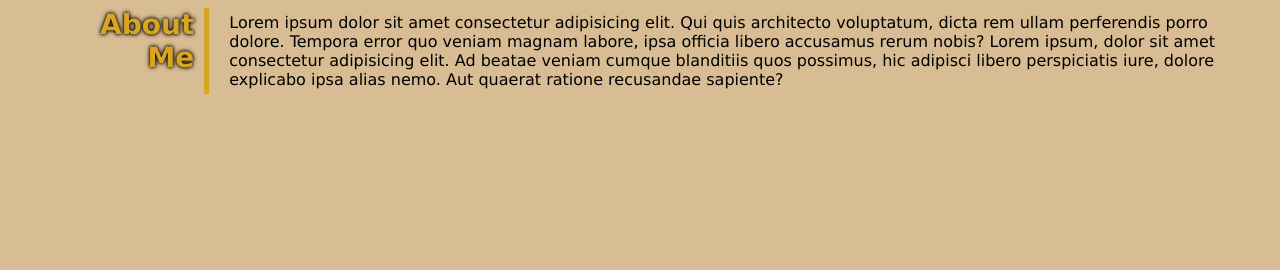
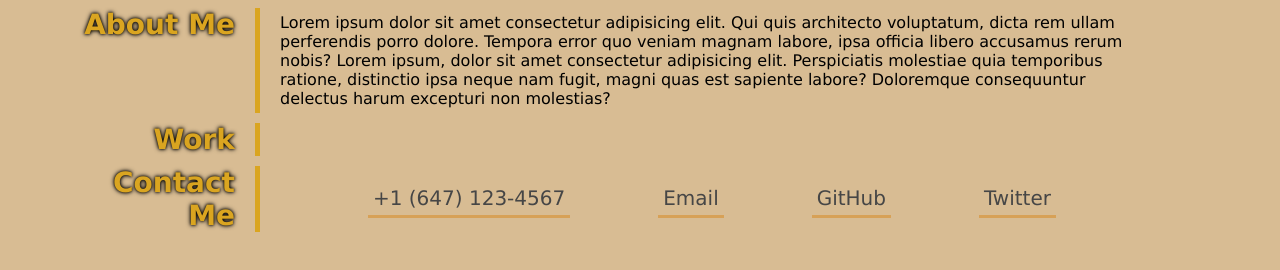
Before and after one commit to NadeemTalaat/Project-Portfolio, a plain HTML site: page index.html in a window 1280 px wide. Shown: the part 252-522 px from the top of the page. Drawn offline with Linux system fonts and the light colour scheme.

Commit message:
Add Contact Me section

```diff
--- a/assets/css/styles.css
+++ b/assets/css/styles.css
@@ -79,39 +79,74 @@ header {
 }
 
 main {
-  display: flex;
-  justify-content: space-around;
+
 }
 
 .container {
   display: flex;
+  flex-wrap: wrap;
+  width: 100%;
   margin: 10px 0px;
 }
 
 .desc {
-  width: 150px;
+  width: 12.5%;
   text-align: right;
-  margin: 0px 10px 0px 100px;
+  margin: 0px 20px 0px 75px;
 }
 
 .desc h1 {
   padding: 0;
   margin: 0;
+  min-width: fit-content;
   font-size: 175%;
   color: var(--tertiary-color);;
   text-shadow: 0 0 3px #000000, 0 0 5px #000000;
+  text-align: right;
 }
 
-.card {
+.content {
   display: flex;
   align-items: center;
+  width: 67.5%;
   margin: 0px 0px;
-  padding: 0px 20px;
+  padding: 0px 0px 0px 20px;
   border-left: 5px solid var(--tertiary-color);
-  margin:
 }
 
-.card p {
+.content p {
   padding: 5px 0px;
   margin: 0px;
 }
+
+#projects {
+  display: flex;
+  flex-wrap: wrap;
+  justify-content: space-around;
+}
+
+#main-project {
+  flex: 1 1 5;
+}
+
+#contactMe ul {
+  display: flex;
+  padding: 0;
+  margin: 0;
+  width: 100%;
+  justify-content: space-evenly;
+}
+
+#contactMe li {
+  display: inline;
+  padding: 5px 5px;
+  padding-bottom: 5px;
+  border-bottom: 3px solid var(--primary-color);
+  font-size: 125%;
+  color: var(--secondary-color);
+}
+
+#contactMe li a {
+  text-decoration: none;
+  color: inherit;
+}
--- a/index.html
+++ b/index.html
@@ -32,14 +32,53 @@
   </header>
 
   <main>
-    <section class="container" id="About Me">
+    <!-- About Me -->
+    <section class="container" id="aboutMe">
       <section class="desc">
         <h1>About Me</h1>
       </section>
 
-      <section class="card">
-        <p>Lorem ipsum dolor sit amet consectetur adipisicing elit. Qui quis architecto voluptatum, dicta rem ullam perferendis porro dolore. Tempora error quo veniam magnam labore, ipsa officia libero accusamus rerum nobis? Lorem ipsum, dolor sit amet consectetur adipisicing elit. Ad beatae veniam cumque blanditiis quos possimus, hic adipisci libero perspiciatis iure, dolore explicabo ipsa alias nemo. Aut quaerat ratione recusandae sapiente?</p>
+      <section class="content">
+        <p>Lorem ipsum dolor sit amet consectetur adipisicing elit. Qui quis architecto voluptatum, dicta rem ullam perferendis porro dolore. Tempora error quo veniam magnam labore, ipsa officia libero accusamus rerum nobis?
+          Lorem ipsum, dolor sit amet consectetur adipisicing elit. Perspiciatis molestiae quia temporibus ratione, distinctio ipsa neque nam fugit, magni quas est sapiente labore? Doloremque consequuntur delectus harum excepturi non molestias?
+        </p>
       </section>
+
+    </section>
+
+
+    <!-- Work -->
+    <section class="container" id="work">
+      <section class="desc">
+        <h1>Work</h1>
+      </section>
+
+      <section class="content" id="projects">
+        <section id="main-project">
+        </section>
+
+        <section class="project" id="">
+        </section>
+
+        <section class="small-project">
+        </section>
+
+    </section>
+
+
+    <!-- Contact Me -->
+    <section class="container" id="contactMe">
+      <section class="desc">
+        <h1>Contact Me</h1>
+      </section>
+
+      <section class="content">
+        <ul>
+          <li>+1 (647) 123-4567</li>
+          <li><a href="mailto:nadeem.talaat@gmail.com">Email</a></li>
+          <li><a href="https://github.com/NadeemTalaat">GitHub</a></li>
+          <li><a href="https://twitter.com/home">Twitter</a></li>
+        </ul>
 
     </section>
   </main>
```
Also changed, not shown: 3 other files.
